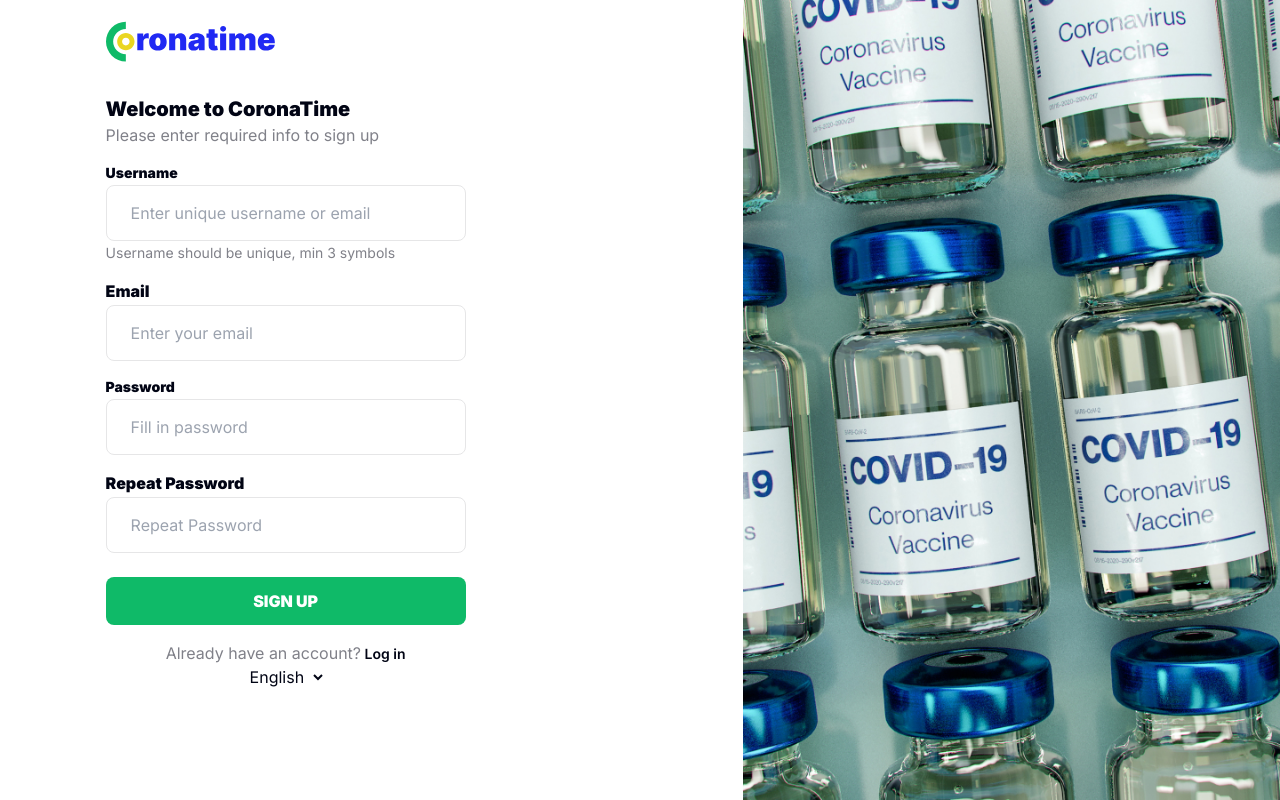
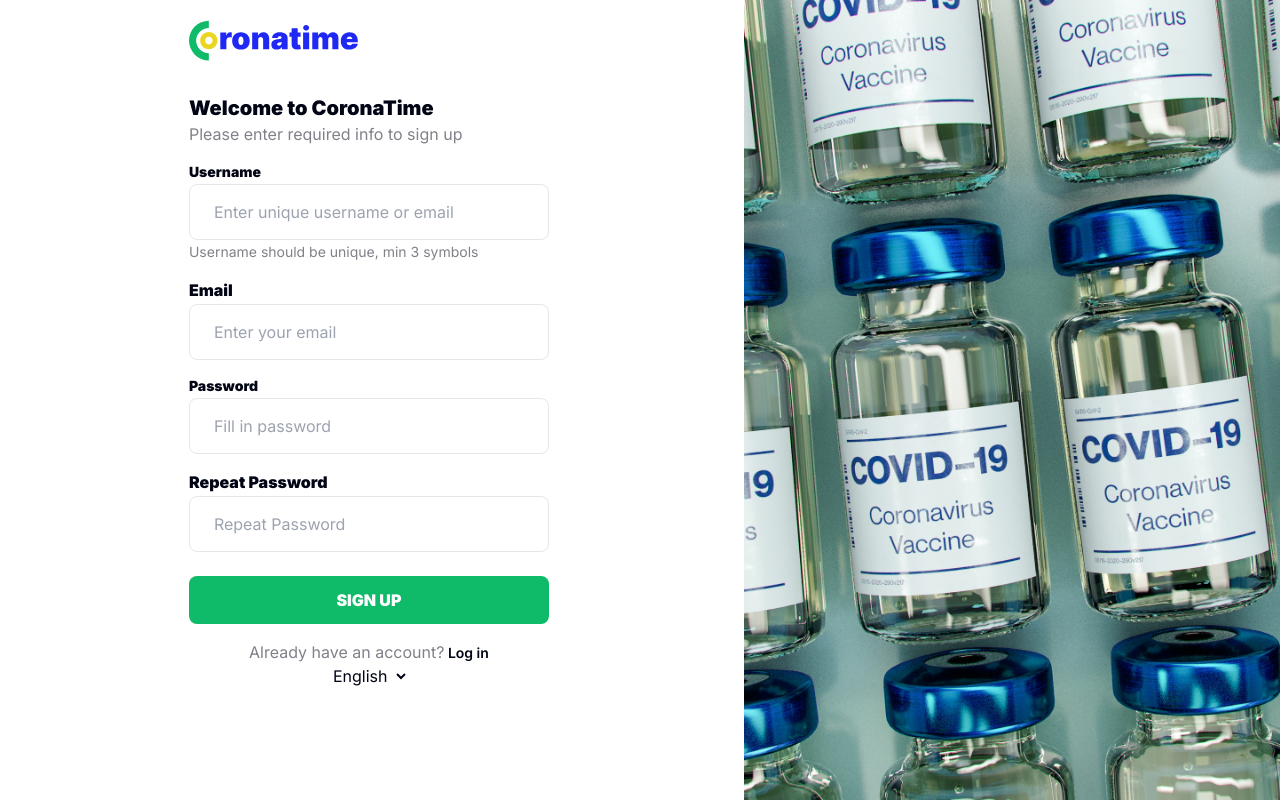
Before and after one commit to Saba-Var/Coronatime, a React (Create React App) app: page /Sign-up in a window 1280 px wide. Built offline with nearby package versions, Linux system fonts and the light colour scheme.

Commit message:
style: decrease spacing between form and image

```diff
--- a/src/components/Wrapper.tsx
+++ b/src/components/Wrapper.tsx
@@ -6,7 +6,7 @@ import { Logo } from 'components/svgs'
 const Wrapper: React.FC<WrapperTypes> = (props) => {
   return (
     <>
-      <div className='lg:flex lg:justify-between h-screen overflow-hidden'>
+      <div className='lg:flex lg:justify-between h-screen overflow-hidden lg:pl-[7%]'>
         <div
           className={`px-4 w-[375px] m-auto lg:m-0 lg:ml-[2%] xl:ml-[7%] lg:mt-[1.5%] lg:w-98 ${
             props.page === 'login' && 'lg:mt-[3%]'
@@ -25,7 +25,7 @@ const Wrapper: React.FC<WrapperTypes> = (props) => {
         </div>
         <img
           src={vaccines}
-          className={`hidden lg:block w-auto h-screen`}
+          className={`hidden lg:block w-[45%] h-[100%]`}
           alt='covid-19 vaccines'
         />
       </div>
```
